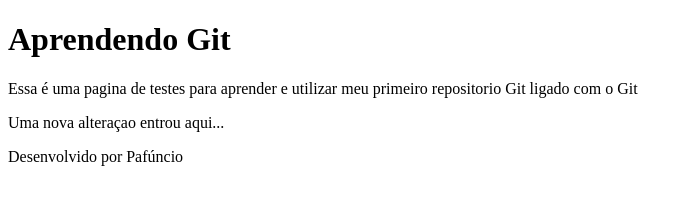
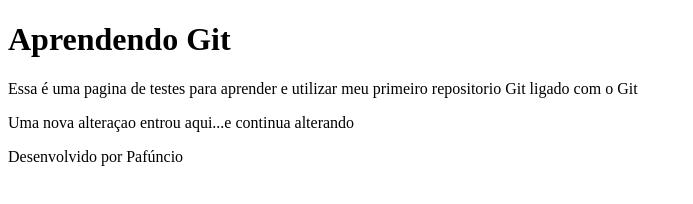
Before and after one commit to dudagattis/reposit-rio-teste, a plain HTML site: page index.html in a window 1280 px wide. Shown: the whole page, without its empty margins (0-693 px from the left). Drawn offline with Linux system fonts and the light colour scheme.

Commit message:
Alterando a tag  p..

```diff
--- a/index.html
+++ b/index.html
@@ -11,7 +11,7 @@
         meu primeiro repositorio Git ligado com o Git
     </p>
   <p>
-    Uma nova alteraçao entrou aqui...
+    Uma nova alteraçao entrou aqui...e continua alterando
   </p>
 
   <footer>
```
